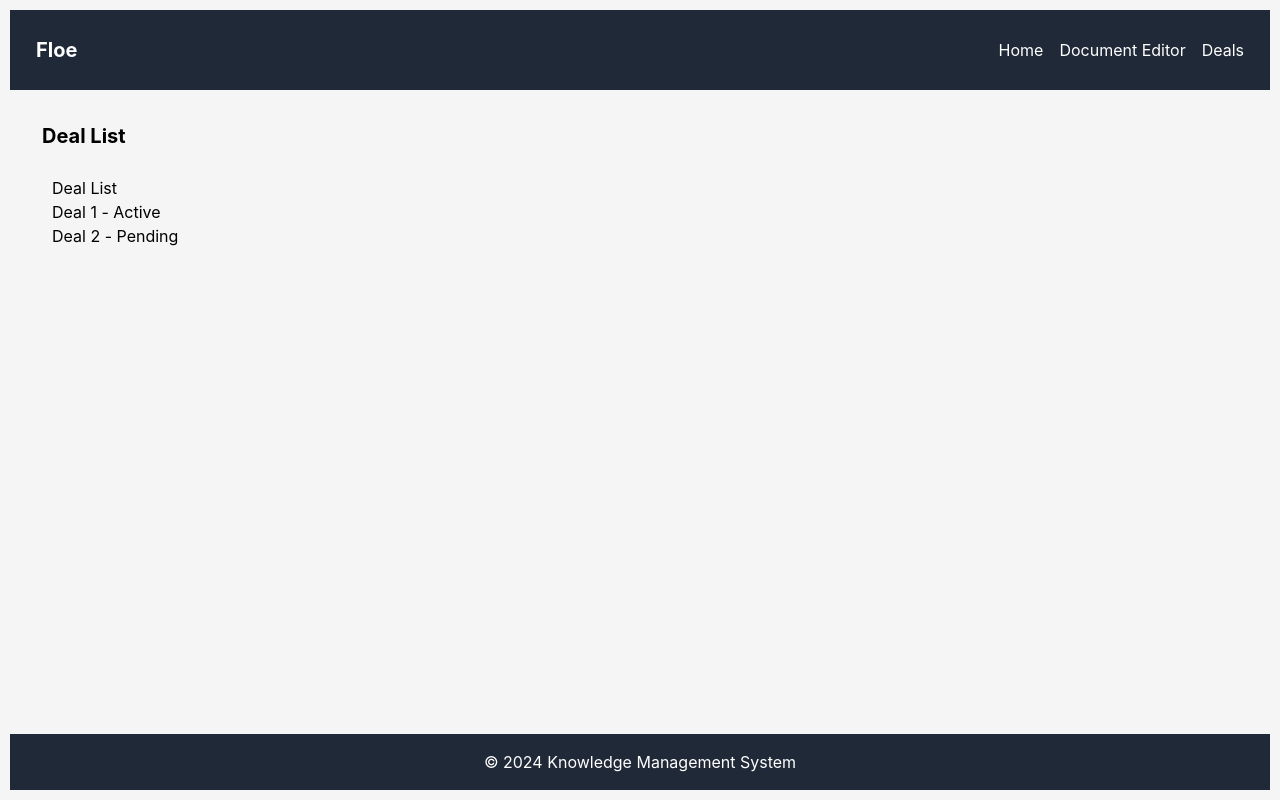
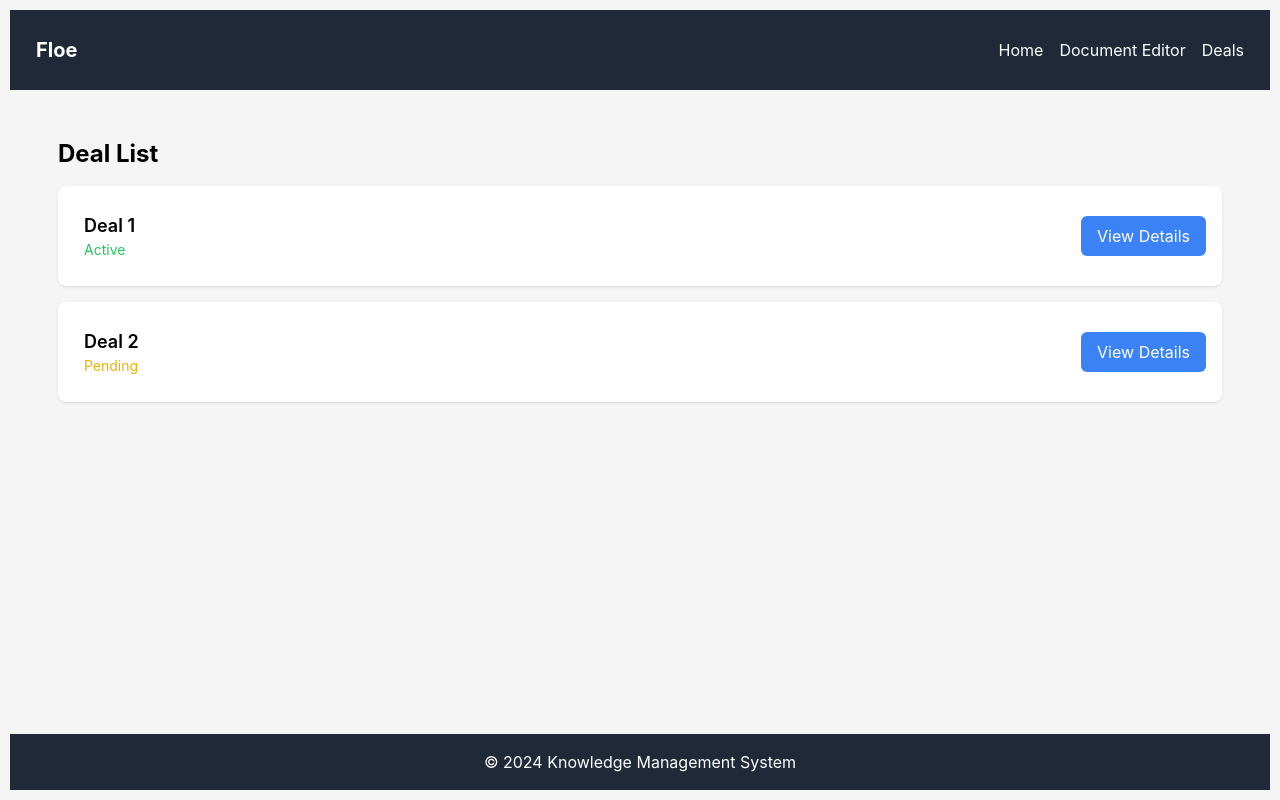
Before and after one commit to upg1/floe-frontend, a Next.js app: page / in a window 1280 px wide. Built offline with nearby package versions, Linux system fonts and the light colour scheme.

Commit message:
deal list styling

```diff
--- a/src/app/document-editor/page.js
+++ b/src/app/document-editor/page.js
@@ -1,4 +1,4 @@
-'use client';
+'use client'
 import React, { useEffect, useState } from 'react';
 import DraftEditor from '../../components/DocumentEditor/DraftEditor';
 import ClauseLibrarySidebar from '../../components/DocumentEditor/ClauseLibrarySidebar';
@@ -10,13 +10,60 @@ export default function DocumentEditorPage() {
   const [error, setError] = useState(null);
 
   useEffect(() => {
-    // Use dummy data for testing
+    // Use realistic data for M&A deal clauses
     const fetchClauses = async () => {
       try {
         const dummyClauses = [
-          { id: 1, title: 'Governing Law', text: 'This agreement shall be governed by the laws of [State].' },
-          { id: 2, title: 'Indemnification', text: 'The Seller agrees to indemnify the Buyer against any losses arising from breach of warranties.' },
-          { id: 3, title: 'Confidentiality', text: 'Both parties agree to keep the terms of this agreement confidential.' },
+          {
+            id: 1,
+            title: 'Governing Law',
+            text: 'This Agreement shall be governed by and construed in accordance with the laws of the State of Delaware, without regard to its conflict of laws principles.'
+          },
+          {
+            id: 2,
+            title: 'Indemnification',
+            text: 'The Seller agrees to indemnify and hold harmless the Buyer and its affiliates, officers, directors, employees, and agents from and against any and all losses, damages, liabilities, costs, or expenses arising out of or resulting from any breach of any representation, warranty, or covenant made by the Seller in this Agreement.'
+          },
+          {
+            id: 3,
+            title: 'Confidentiality',
+            text: 'Both parties agree to keep the terms of this Agreement, including the purchase price and other financial terms, confidential and not to disclose such information to any third party without the prior written consent of the other party, except as required by law.'
+          },
+          {
+            id: 4,
+            title: 'Non-Compete',
+            text: 'For a period of three (3) years following the Closing Date, the Seller shall not, directly or indirectly, engage in, or assist any other person or entity in engaging in, any business that competes with the business of the Buyer within the United States.'
+          },
+          {
+            id: 5,
+            title: 'Intellectual Property',
+            text: 'The Seller represents and warrants that it owns or has the right to use all intellectual property rights necessary for the operation of the business as currently conducted. Upon closing, all such intellectual property rights shall be transferred to the Buyer.'
+          },
+          {
+            id: 6,
+            title: 'Employment Agreements',
+            text: 'The Buyer shall offer employment to certain key employees of the Seller, on terms and conditions to be mutually agreed upon, effective as of the Closing Date.'
+          },
+          {
+            id: 7,
+            title: 'Purchase Price Adjustment',
+            text: 'The purchase price set forth in this Agreement is subject to adjustment based on the final closing balance sheet of the Seller, which shall be prepared in accordance with GAAP and delivered to the Buyer within 60 days following the Closing Date.'
+          },
+          {
+            id: 8,
+            title: 'Closing Conditions',
+            text: 'The obligations of the parties to consummate the transactions contemplated by this Agreement are subject to the satisfaction or waiver of the following conditions: (i) receipt of all required regulatory approvals, (ii) absence of any material adverse effect, and (iii) accuracy of representations and warranties.'
+          },
+          {
+            id: 9,
+            title: 'Representations and Warranties',
+            text: 'Each party represents and warrants to the other party that: (i) it has the requisite power and authority to enter into and perform this Agreement, (ii) this Agreement has been duly executed and delivered, and (iii) the execution and delivery of this Agreement does not violate any applicable laws or result in a breach of any agreement to which it is a party.'
+          },
+          {
+            id: 10,
+            title: 'Termination',
+            text: 'This Agreement may be terminated by either party if the closing has not occurred on or before [Date], or if any governmental authority has issued an order, decree, or ruling, or taken any other action permanently enjoining or otherwise prohibiting the transactions contemplated by this Agreement.'
+          }
         ];
 
         setGlobalState(prevState => ({ ...prevState, clauseData: dummyClauses }));
@@ -40,12 +87,14 @@ export default function DocumentEditorPage() {
   }
 
   return (
-    <div className="flex min-h-screen">
+    <div className="document-editor-page flex">
       <ClauseLibrarySidebar
         clauses={globalState.clauseData}
         onSelectClause={(clause) => console.log(clause)}
       />
-      <DraftEditor clauses={globalState.clauseData} />
+      <div className="flex-1 p-4">
+        <DraftEditor clauses={globalState.clauseData} />
+      </div>
     </div>
   );
 }
--- a/src/app/page.js
+++ b/src/app/page.js
@@ -48,7 +48,6 @@ export default function HomePage() {
 
   return (
     <div className="flex-1 p-4">
-      <h2 className="text-xl font-bold mb-4">Deal List</h2>
       <DealList deals={globalState.dealData} />
     </div>
   );
--- a/src/components/DealManagement/DealList.js
+++ b/src/components/DealManagement/DealList.js
@@ -1,23 +1,32 @@
 'use client'
 import React from 'react';
-import { useRouter } from 'next/navigation'; // Import from next/navigation
+import { useRouter } from 'next/navigation';
 
 const DealList = ({ deals }) => {
-  const { push } = useRouter(); // Destructure push from useRouter
+  const { push } = useRouter();
 
   const handleNavigation = (id) => {
-    push(`/deals/${id}`); // Use push for navigation
+    push(`/deals/${id}`);
   };
 
   return (
-    <div>
-      <h2>Deal List</h2>
-      <ul>
+    <div className="p-4">
+      <h2 className="text-2xl font-bold mb-4">Deal List</h2>
+      <ul className="space-y-4">
         {deals.map(deal => (
-          <li key={deal.id}>
-            <button onClick={() => handleNavigation(deal.id)}>
-              {deal.name}
-            </button> - {deal.status}
+          <li key={deal.id} className="bg-white shadow rounded-lg p-4 flex justify-between items-center">
+            <div>
+              <h3 className="text-lg font-semibold">{deal.name}</h3>
+              <p className={`text-sm ${deal.status === 'Active' ? 'text-green-500' : 'text-yellow-500'}`}>
+                {deal.status}
+              </p>
+            </div>
+            <button
+              onClick={() => handleNavigation(deal.id)}
+              className="bg-blue-500 text-white px-4 py-2 rounded-md hover:bg-blue-600 focus:outline-none focus:ring-2 focus:ring-blue-500 focus:ring-opacity-50"
+            >
+              View Details
+            </button>
           </li>
         ))}
       </ul>
```
